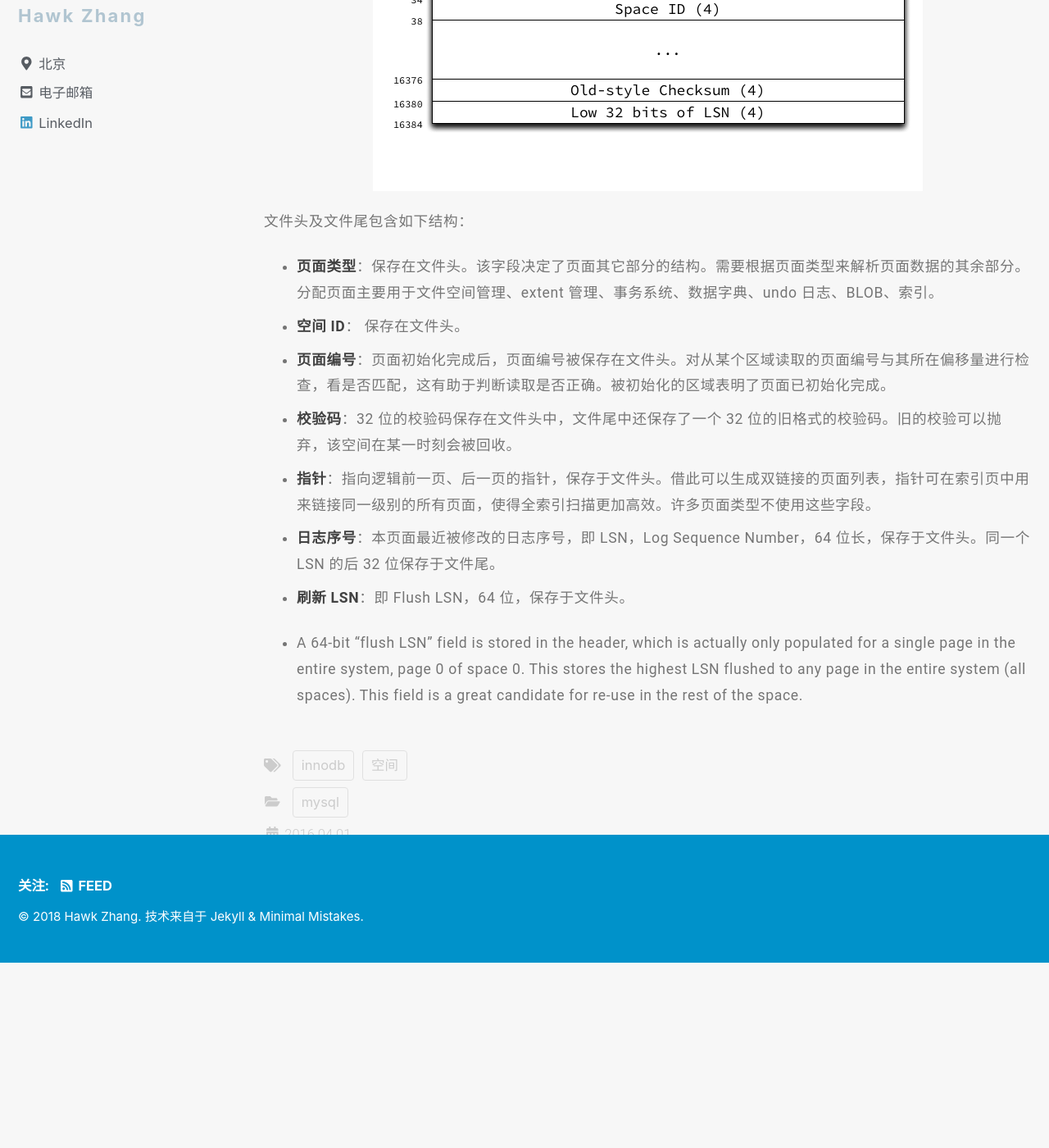
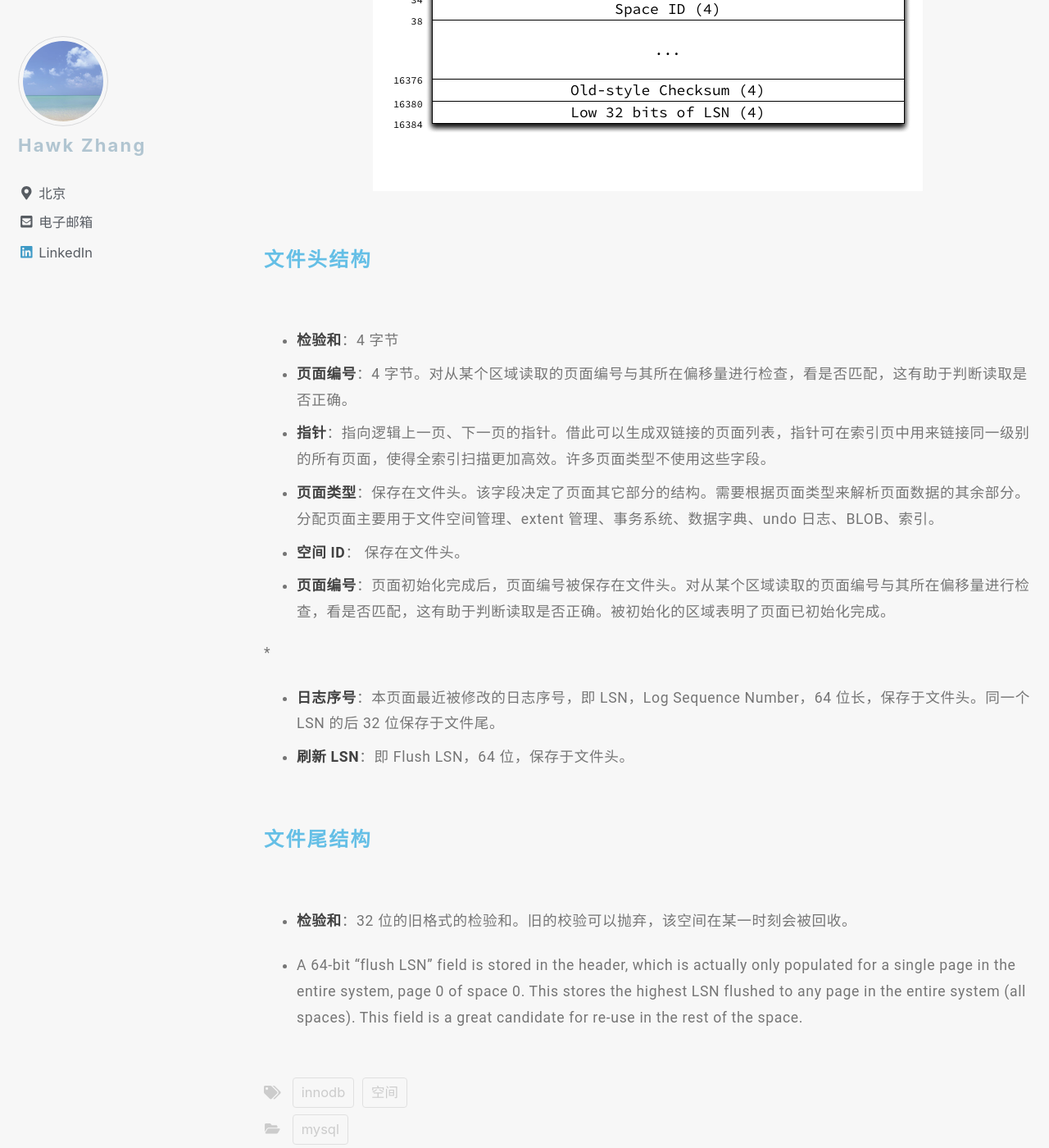
Before and after one commit to narru888/linotes_note, a Jekyll site: the page built from _posts/mysql/2016-04-01-innodb.struc.md, in a window 1280 px wide and 1400 px high, scrolled down 6416 px. Shown: the whole window at 82% size. Built offline with Jekyll 4.4.1, drawn with Linux system fonts in a browser that asks for light colours; nearby versions of some CDN libraries; a script that is not in the unit is left out; before the commit the page ends 7590 px from its top, so only the background shows below that; some of the changed text lies outside the part shown.

Commit message:
update on 2018-08-21 09:00:01 CST

```diff
--- a/_posts/mysql/2016-04-01-innodb.struc.md
+++ b/_posts/mysql/2016-04-01-innodb.struc.md
@@ -218,16 +218,25 @@ Pages
 
 ![image-center](/assets/images/FIL_Header_and_Trailer.png){: .align-center}
 
-文件头及文件尾包含如下结构：
+#### 文件头结构
 
+* **检验和**：4 字节
+* **页面编号**：4 字节。对从某个区域读取的页面编号与其所在偏移量进行检查，看是否匹配，这有助于判断读取是否正确。
+* **指针**：指向逻辑上一页、下一页的指针。借此可以生成双链接的页面列表，指针可在索引页中用来链接同一级别的所有页面，使得全索引扫描更加高效。许多页面类型不使用这些字段。
 * **页面类型**：保存在文件头。该字段决定了页面其它部分的结构。需要根据页面类型来解析页面数据的其余部分。分配页面主要用于文件空间管理、extent 管理、事务系统、数据字典、undo 日志、BLOB、索引。
 * **空间 ID**： 保存在文件头。
 * **页面编号**：页面初始化完成后，页面编号被保存在文件头。对从某个区域读取的页面编号与其所在偏移量进行检查，看是否匹配，这有助于判断读取是否正确。被初始化的区域表明了页面已初始化完成。
-* **校验码**：32 位的校验码保存在文件头中，文件尾中还保存了一个 32 位的旧格式的校验码。旧的校验可以抛弃，该空间在某一时刻会被回收。
-* **指针**：指向逻辑前一页、后一页的指针，保存于文件头。借此可以生成双链接的页面列表，指针可在索引页中用来链接同一级别的所有页面，使得全索引扫描更加高效。许多页面类型不使用这些字段。
+
+*
 * **日志序号**：本页面最近被修改的日志序号，即 LSN，Log Sequence Number，64 位长，保存于文件头。同一个 LSN 的后 32 位保存于文件尾。
 * **刷新 LSN**：即 Flush LSN，64 位，保存于文件头。
 
 
 
+#### 文件尾结构
+
+* **检验和**：32 位的旧格式的检验和。旧的校验可以抛弃，该空间在某一时刻会被回收。
+
+
+
 * A 64-bit “flush LSN” field is stored in the header, which is actually only populated for a single page in the entire system, page 0 of space 0. This stores the highest LSN flushed to any page in the entire system (all spaces). This field is a great candidate for re-use in the rest of the space.
```
Also changed, not shown: other parts of _posts/mysql/2016-04-01-innodb.struc.md (+1 -1 lines).
